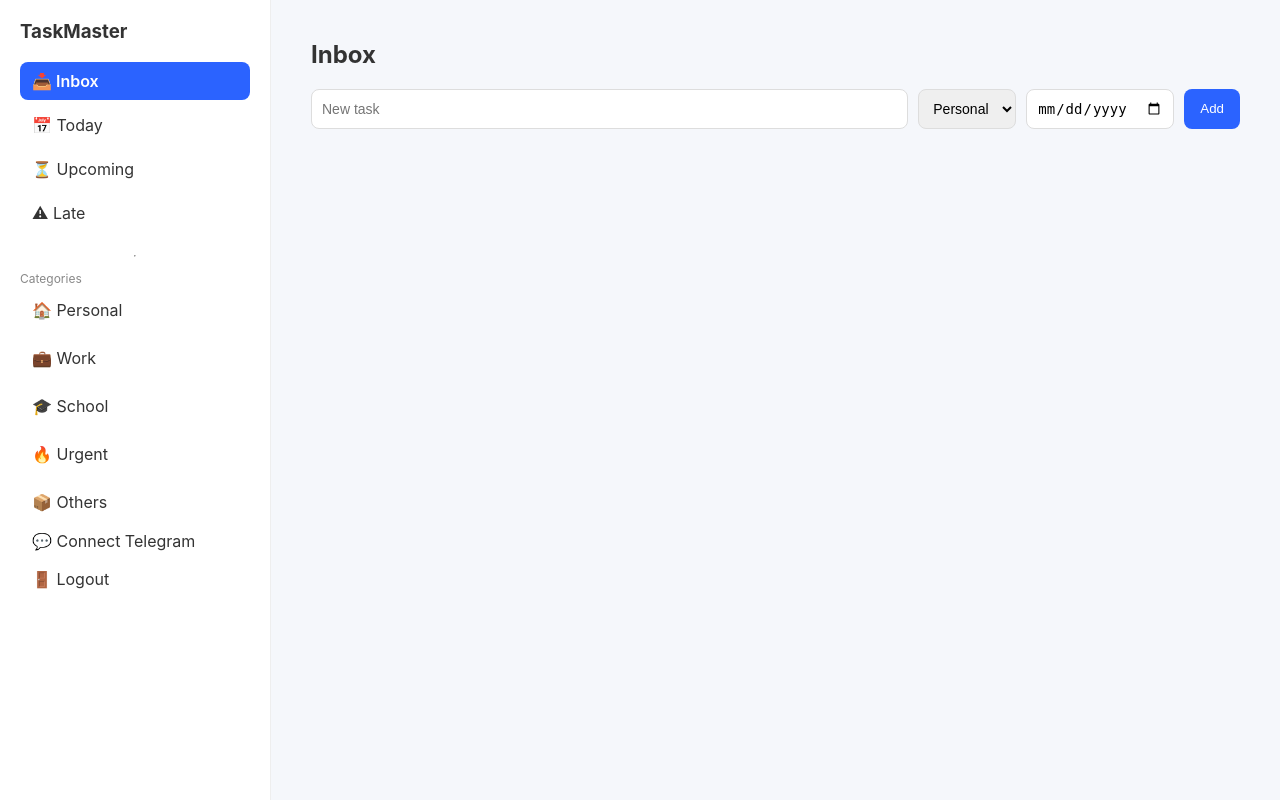
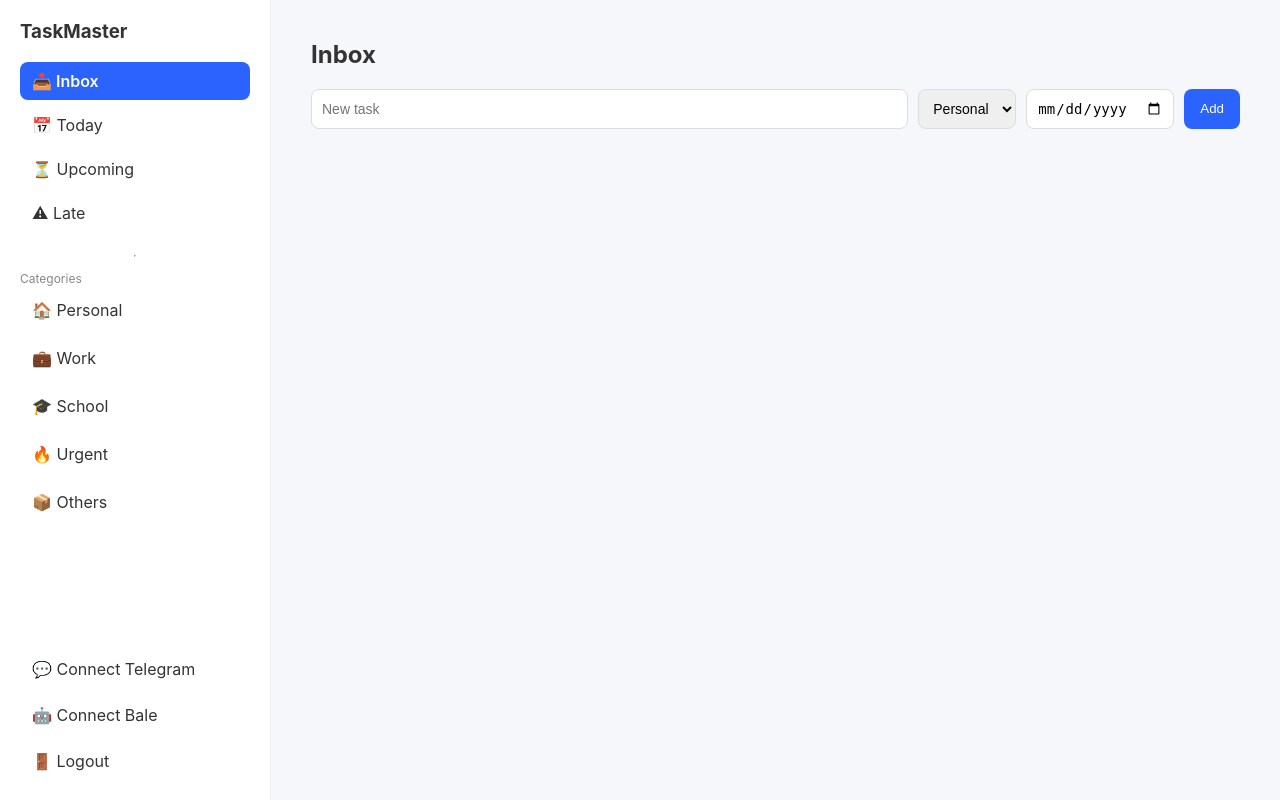
Before and after one commit to nazaninattr/TaskMaster, a Flask app: page / in a window 1280 px wide. Run offline with Flask 3, Linux system fonts and the light colour scheme; a user stored in the database is signed in; data that the repository does not hold is empty.

Commit message:
bottom link

```diff
--- a/static/styles.css
+++ b/static/styles.css
@@ -252,8 +252,17 @@
     gap: 8px;
 }
 
-.logout-box a {
-    display: block;
+
+
+.nav-item {
     padding: 9px 12px;
     border-radius: 8px;
+    text-decoration: none;
+    color: #333;
+    transition: 0.2s;
 }
+
+.nav-item:hover {
+    background: #e8f0ff;
+    color: #2b63ff;
+}
--- a/templates/index.html
+++ b/templates/index.html
@@ -48,14 +48,12 @@
             </a>
         </div>
 
-        <a href="/telegram" class="nav-item">
-            💬 Connect Telegram
-        </a>
-
-
-        <div class="logout-box">
+        <div class="bottom-links">
+            <a href="/telegram">💬 Connect Telegram</a>
+            <a href="/bale">🤖 Connect Bale</a>
             <a href="/logout">🚪 Logout</a>
         </div>
+
     </aside>
 
 
```
